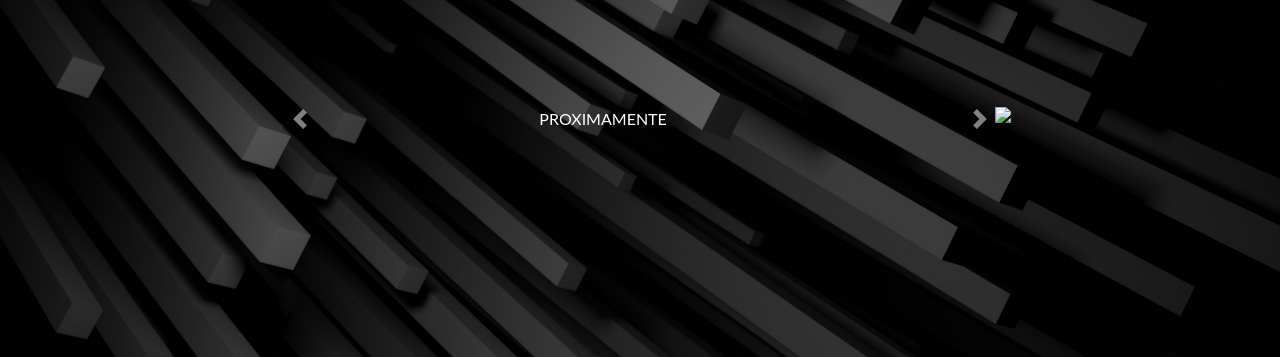
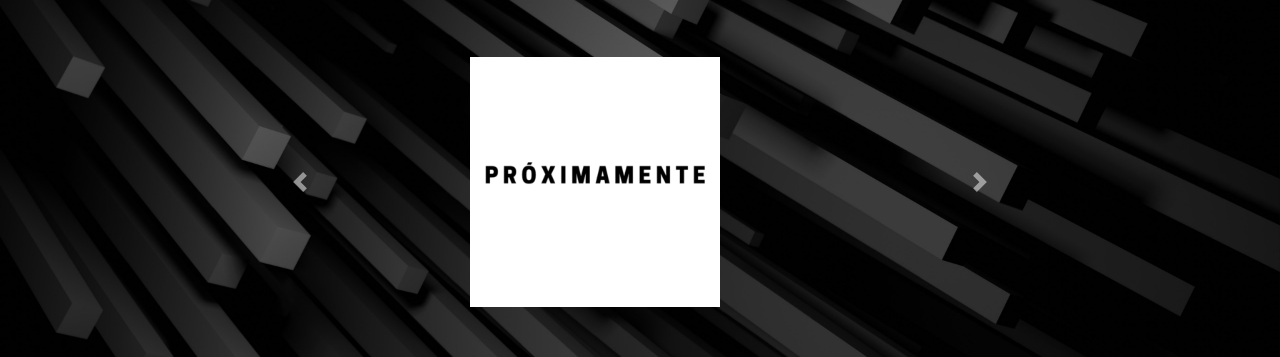
Before and after one commit to MatiasM5/Portfolio-Moya-Matias, a website: page pages/Proyectos.html in a window 1280 px wide. Shown: the part 299-656 px from the top of the page. Drawn offline with nearby package versions, Linux system fonts and the light colour scheme.

Commit message:
proyectos

```diff
--- a/pages/Proyectos.html
+++ b/pages/Proyectos.html
@@ -44,13 +44,13 @@
      <div id="carouselExampleControls" class="carousel slide animate__animated animate__fadeInUp Contenido4" data-ride="carousel">
        <div class="carousel-inner">
        <div class="carousel-item active">
-        <img src="..." class="d-block w-100" alt="PROXIMAMENTE">
+        <img src="../assets/imgcod/Proximamente.png" class="imgP" alt="PROXIMAMENTE">
        </div>
        <div class="carousel-item">
-        <img src="..." class="d-block w-100" alt="PROXIMAMENTE">
+        <img src="../assets/imgcod/Proximamente.png" class="imgP" alt="PROXIMAMENTE">
        </div>
        <div class="carousel-item">
-        <img src="..." class="d-block w-100" alt="PROXIMAMENTE">
+        <img src="../assets/imgcod/Proximamente.png" class="imgP" alt="PROXIMAMENTE">
        </div>
        </div>
        <button class="carousel-control-prev" type="button" data-target="#carouselExampleControls" data-slide="prev">
--- a/scss/_section.scss
+++ b/scss/_section.scss
@@ -189,9 +189,6 @@ h3 {
 }
 
 
-
-
-
 /* Proyectos */
 
 h4{
@@ -224,3 +221,14 @@ p5{
 	text-align: map-get($texto, centro);
 	color: map-get($texto, color);
 }
+
+
+/* Proximamente */
+
+.imgP{
+	height: 250px;
+}
+
+.carousel-inner{
+	margin-top: -50px;
+}
```
Also changed, not shown: assets/imgcod/Proximamente.png (added), css/estilo.css.
